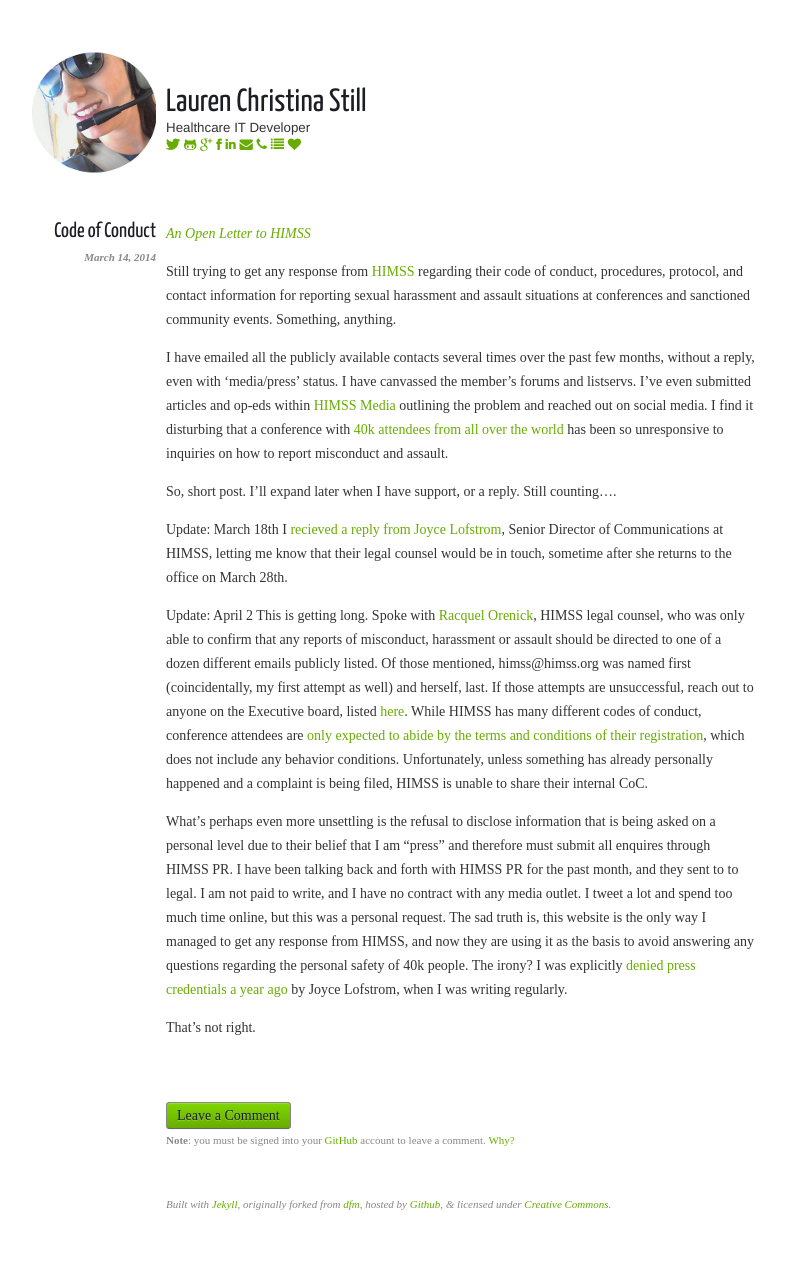
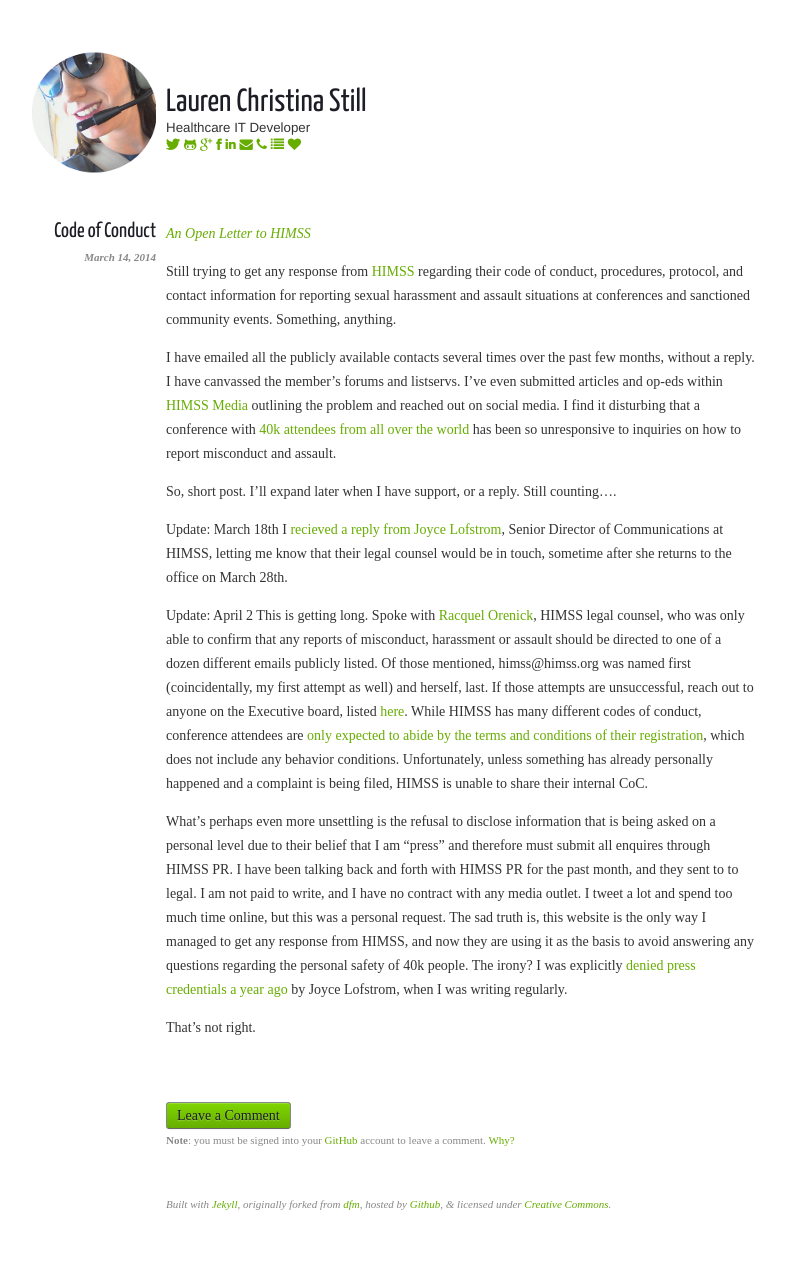
Before and after one commit to laurenstill/laurenstill.github.io, a Jekyll site: the page built from _posts/2014-3-14-CoC.markdown, in a window 1280 px wide. Shown: the whole page, without its empty margins (279-1064 px from the left). Built offline with Jekyll 4.4.1, drawn with Linux system fonts in a browser that asks for light colours; nearby versions of some CDN libraries.

Commit message:
Update 2014-3-14-CoC.markdown

```diff
--- a/_posts/2014-3-14-CoC.markdown
+++ b/_posts/2014-3-14-CoC.markdown
@@ -8,7 +8,7 @@
 
 Still trying to get any response from <a href="http://www.himss.org">HIMSS</a> regarding their code of conduct, procedures, protocol, and contact information for reporting sexual harassment and assault situations at conferences and sanctioned community events. Something, anything.
 
-I have emailed all the publicly available contacts several times over the past few months, without a reply, even with 'media/press' status. I have canvassed the member's forums and listservs. I've even submitted articles and op-eds within <a href="http://www.himssmedia.com/">HIMSS Media</a> outlining the problem and reached out on social media.  I find it disturbing that a conference with <a href="http://www.himssconference.org/">40k attendees from all over the world</a> has been so unresponsive to inquiries on how to report misconduct and assault.
+I have emailed all the publicly available contacts several times over the past few months, without a reply. I have canvassed the member's forums and listservs. I've even submitted articles and op-eds within <a href="http://www.himssmedia.com/">HIMSS Media</a> outlining the problem and reached out on social media.  I find it disturbing that a conference with <a href="http://www.himssconference.org/">40k attendees from all over the world</a> has been so unresponsive to inquiries on how to report misconduct and assault.
 
 So, short post. I'll expand later when I have support, or a reply. Still counting....
 
```
